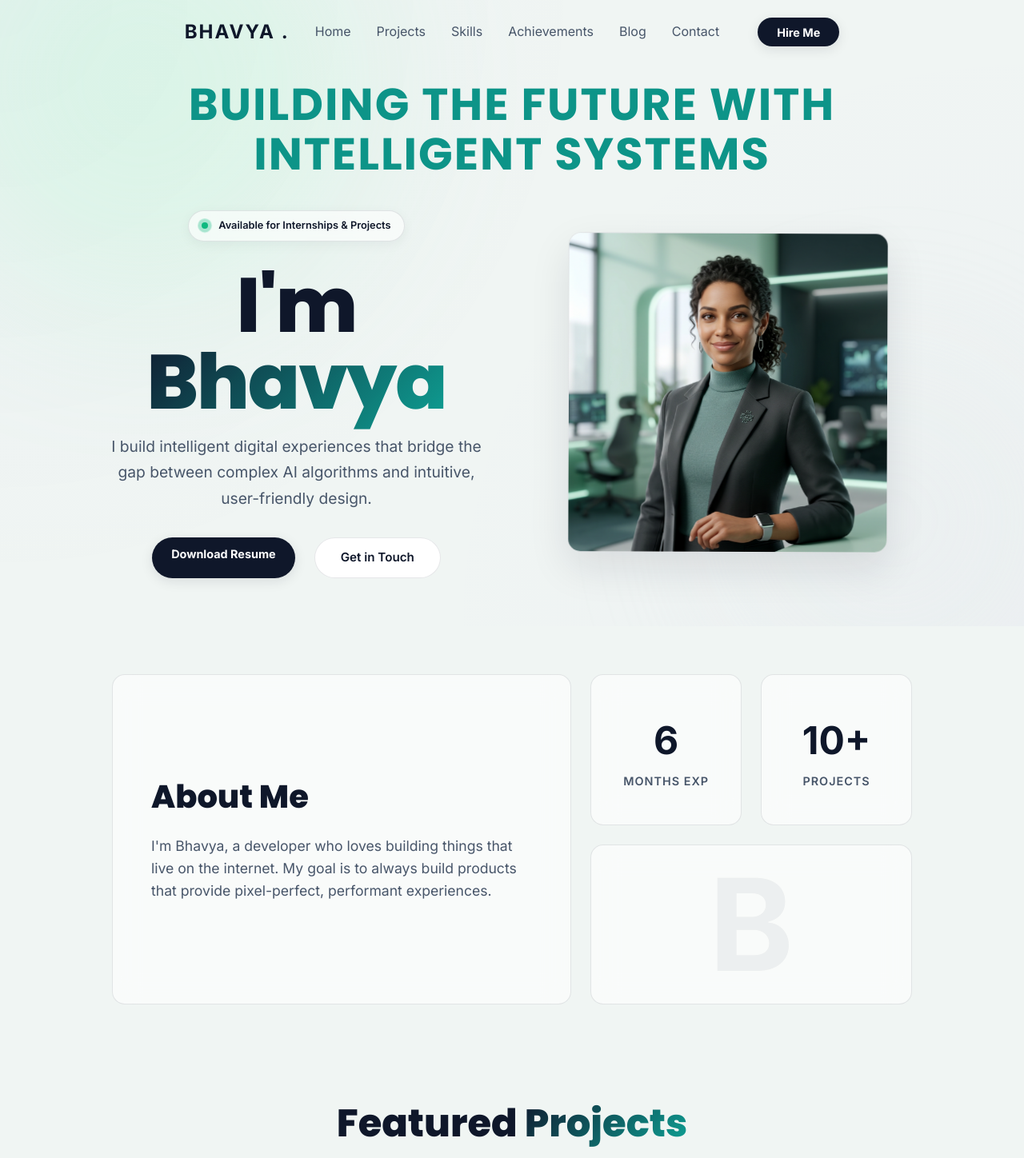
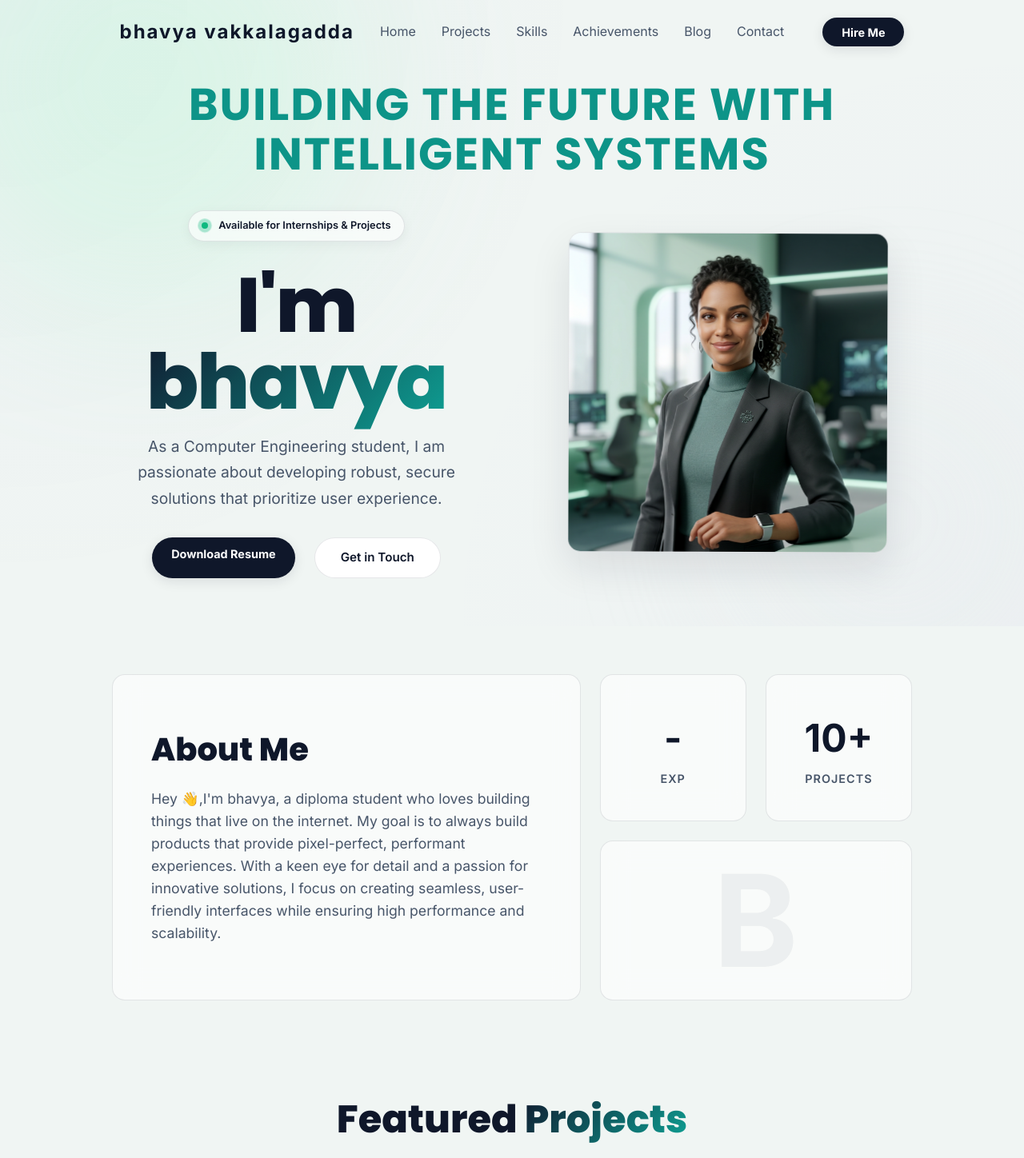
Before and after one commit to bhavya-428/Portfolio, a React (Vite) app: page / in a window 1280 px wide. Shown: the top 1448 px of the page at 80% size. Built offline with nearby package versions, Linux system fonts and the light colour scheme.

Commit message:
Update name to lowercase 'bhavya' and include manual portfolio refinements

```diff
--- a/index.html
+++ b/index.html
@@ -4,8 +4,8 @@
     <meta charset="UTF-8" />
     <link rel="icon" type="image/svg+xml" href="/vite.svg" />
     <meta name="viewport" content="width=device-width, initial-scale=1.0" />
-    <title>Bhavya | Portfolio</title>
-    <meta name="description" content="Premium Portfolio of Bhavya - Showcase of modern web development and design." />
+    <title>bhavya | Portfolio</title>
+    <meta name="description" content="Premium Portfolio of bhavya - Showcase of modern web development and design." />
   </head>
   <body>
     <div id="root"></div>
--- a/src/App.jsx
+++ b/src/App.jsx
@@ -26,7 +26,7 @@ function App() {
 
       <footer className="footer">
         <div className="container">
-          <p>&copy; {new Date().getFullYear()} Bhavya. Built with React</p>
+          <p>&copy; {new Date().getFullYear()} bhavya. Built with React</p>
         </div>
       </footer>
     </div>
--- a/src/components/About.jsx
+++ b/src/components/About.jsx
@@ -10,16 +10,20 @@ const About = () => {
           <div className="bento-card main-info glass">
             <h2 className="bento-title">About Me</h2>
             <p className="bento-text">
-              I'm Bhavya, a developer who loves building things that live on the internet.
+
+              Hey 👋,I'm bhavya, a diploma student who loves building things that live on the internet.
               My goal is to always build products that provide pixel-perfect, performant experiences.
+               With a keen eye for detail and a passion for innovative solutions,
+                I focus on creating seamless, user-friendly interfaces while ensuring high performance and scalability.
+
             </p>
           </div>
 
           {/* Stats Cards Section */}
           <div className="bento-stats-group">
             <div className="bento-card stat-card glass">
-              <span className="stat-number">6 </span>
-              <span className="stat-label">Months Exp</span>
+              <span className="stat-number">- </span>
+              <span className="stat-label"> Exp</span>
             </div>
             <div className="bento-card stat-card glass">
               <span className="stat-number">10+</span>
--- a/src/components/Achievements.jsx
+++ b/src/components/Achievements.jsx
@@ -70,7 +70,7 @@ const Achievements = () => {
               <h3>GitHub Activity</h3>
             </div>
             <p className="github-desc">Consistently contributing to open source and personal projects.</p>
-            <a href="https://github.com/bhavya" target="_blank" rel="noopener noreferrer" className="github-activity-btn">
+            <a href="https://github.com/bhavya-428" target="_blank" rel="noopener noreferrer" className="github-activity-btn">
               <span>View Contribution Graph</span>
               <svg width="20" height="20" viewBox="0 0 24 24" fill="none" stroke="currentColor" strokeWidth="2" strokeLinecap="round" strokeLinejoin="round"><path d="M15 22v-4a4.8 4.8 0 0 0-1-3.5c3 0 6-2 6-5.5.08-1.25-.27-2.48-1-3.5.28-1.15.28-2.35 0-3.5 0 0-1 0-3 1.5-2.64-.5-5.36-.5-8 0C6 2 5 2 5 2c-.3 1.15-.3 2.35 0 3.5A5.403 5.403 0 0 0 4 9c0 3.5 3 5.5 6 5.5-.39.49-.68 1.05-.85 1.65-.17.6-.22 1.23-.15 1.85v4"></path><path d="M9 18c-4.51 2-4.51-2-7-2"></path></svg>
             </a>
--- a/src/components/Hero.css
+++ b/src/components/Hero.css
@@ -111,7 +111,7 @@
 }
 
 .hero-top-text {
-  font-size: clamp(24px, 5vw, 56px);
+  font-size: clamp(22px, 5vw, 56px);
   font-weight: 700;
   color: var(--accent-secondary);
   text-transform: uppercase;
--- a/src/components/Hero.jsx
+++ b/src/components/Hero.jsx
@@ -19,11 +19,10 @@ const Hero = () => {
             Available for Internships & Projects
           </div>
           <h1 className="hero-title">
-            I'm <span className="gradient-text">Bhavya</span>
+            I'm <span className="gradient-text">bhavya</span>
           </h1>
           <p className="hero-description">
-            I build intelligent digital experiences that bridge the gap between
-            complex AI algorithms and intuitive, user-friendly design.
+           As a Computer Engineering student, I am passionate about developing robust, secure solutions that prioritize user experience.
           </p>
           <div className="hero-actions">
             <a href="/resume.pdf" className="btn-primary" download>Download Resume</a>
--- a/src/components/Navbar.jsx
+++ b/src/components/Navbar.jsx
@@ -16,7 +16,7 @@ const Navbar = () => {
     <nav className={`navbar ${scrolled ? 'scrolled' : ''}`}>
       <div className="container nav-container">
         <a href="#" className="logo">
-          BHAVYA <span className="dot">.</span>
+          bhavya vakkalagadda<span className="dot"></span>
         </a>
         <ul className="nav-links">
           <li><a href="#home">Home</a></li>
--- a/src/components/Skills.jsx
+++ b/src/components/Skills.jsx
@@ -5,7 +5,7 @@ const Skills = () => {
   const skillCategories = [
     {
       title: 'Frontend',
-      skills: ['React', 'JavaScript', 'Next.js']
+      skills: ['React', 'JavaScript', 'Next.js','Python']
     },
 
     {
```
